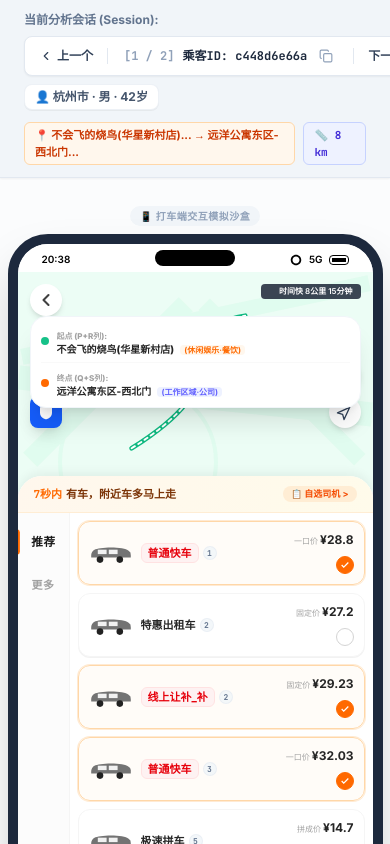
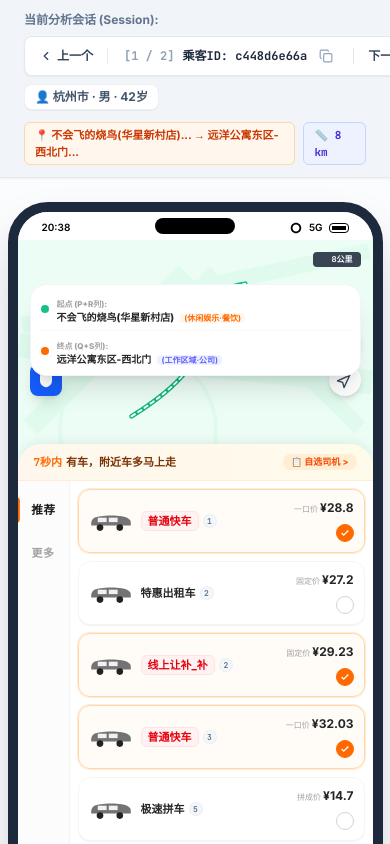
Before and after one commit to XiaoBaiQAQ/LinXue-Lab, a React (Vite) app: page / in a window 390 px wide. Shown: the top 844 px of the page. Built offline with nearby package versions, Linux system fonts and the light colour scheme.

Commit message:
refactor: clean up PhoneSimulator UI components
Remove redundant header tags and back button from the simulator to streamline the interaction interface and layout.

```diff
--- a/src/App.tsx
+++ b/src/App.tsx
@@ -12,8 +12,8 @@ import {
   DEFAULT_PAST_30_DAYS,
   DEFAULT_EXCEL_SESSIONS
 } from './data/mockData';
+import ExcelImporter from './components/ExcelImporter';
 import PhoneSimulator from './components/PhoneSimulator';
-import ExcelImporter from './components/ExcelImporter';
 import AnalyticsPanel from './components/AnalyticsPanel';
 import { Compass, Sparkles, Activity, FileSpreadsheet, HelpCircle, ChevronLeft, ChevronRight, Copy, Check } from 'lucide-react';
 
@@ -503,12 +503,6 @@ export default function App() {
           {/* LEFT PANEL: SMART PHONE SIMULATOR (4 Columns on large screens) */}
           <div className="lg:col-span-4 flex justify-center">
             <div className="flex flex-col items-center">
-              {/* Simulator Header tag */}
-              <div className="mb-2 text-center">
-                <span className="text-[10px] font-bold text-slate-400 bg-slate-100 px-2.5 py-1 rounded-full uppercase tracking-wider">
-                  📱 打车端交互模拟沙盒
-                </span>
-              </div>
               <PhoneSimulator
                 vehicleOptions={vehicleOptions}
                 onToggleVehicle={handleToggleVehicle}
--- a/src/components/PhoneSimulator.tsx
+++ b/src/components/PhoneSimulator.tsx
@@ -5,7 +5,7 @@
 
 import React, { useState } from 'react';
 import { VehicleOption, SessionEvent } from '../types';
-import { ChevronLeft, Compass, Shield, Navigation2, MoreHorizontal, HelpCircle, Settings, TrendingUp } from 'lucide-react';
+import { Compass, Shield, Navigation2, MoreHorizontal, HelpCircle, Settings, TrendingUp } from 'lucide-react';
 
 interface PhoneSimulatorProps {
   vehicleOptions: VehicleOption[];
@@ -171,23 +171,14 @@ export default function PhoneSimulator({
           />
         </svg>
 
-        {/* Back and Safety Overlays */}
-        <button
-          id="btn-phone-back"
-          onClick={() => onAddEvent('view', '用户点击模拟器左上角返回按钮')}
-          className="absolute top-3 left-3 w-8 h-8 bg-white rounded-full flex items-center justify-center shadow-md text-neutral-700 hover:bg-neutral-50"
-        >
-          <ChevronLeft className="w-5 h-5 stroke-[2.5]" />
-        </button>
-
         {/* Shield Icon & Compass Overlays */}
-        <div className="absolute bottom-16 left-3 flex flex-col gap-2">
+        <div className="absolute bottom-16 left-3 flex flex-col gap-2 z-20">
           <div className="w-8 h-8 bg-blue-600 rounded-lg flex items-center justify-center shadow-lg text-white">
             <Shield className="w-4 h-4 fill-white" />
           </div>
         </div>
 
-        <div className="absolute bottom-16 right-3 flex flex-col gap-1.5">
+        <div className="absolute bottom-16 right-3 flex flex-col gap-1.5 z-20">
           <div className="w-8 h-8 bg-white rounded-full flex items-center justify-center shadow-md text-slate-700">
             <Compass className="w-4 h-4" />
           </div>
@@ -220,9 +211,9 @@ export default function PhoneSimulator({
         </div>
 
         {/* Commute Tag */}
-        <div className="absolute top-3 right-3 bg-slate-900/80 backdrop-blur-xs text-white px-2 py-0.5 rounded text-[8px] font-semibold flex items-center gap-1">
+        <div className="absolute top-3 right-3 bg-slate-900/80 backdrop-blur-xs text-white px-2 py-0.5 rounded text-[8px] font-semibold flex items-center gap-1 z-20">
           <span className="w-1.5 h-1.5 bg-emerald-400 rounded-full animate-ping"></span>
-          时间快 {distanceKm}公里 {durationMin}分钟
+          {distanceKm}公里
         </div>
       </div>
 
```
